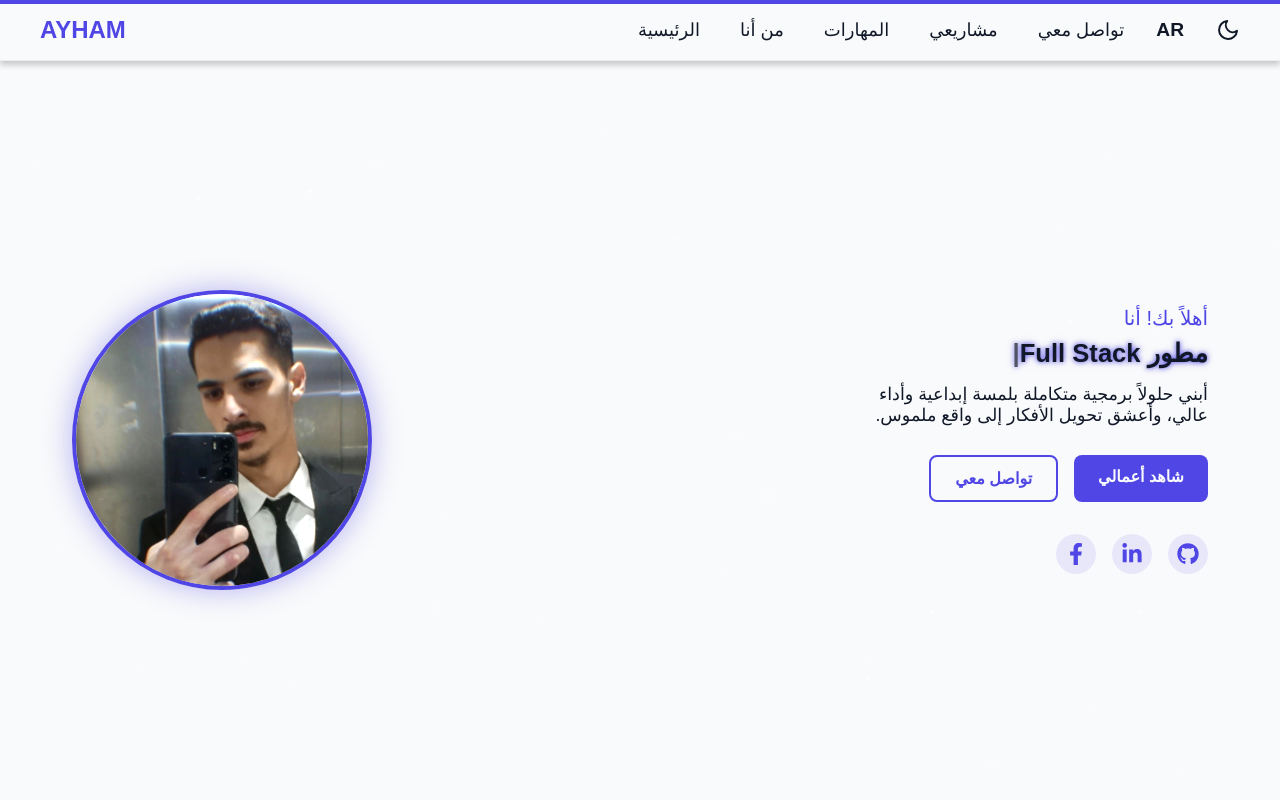
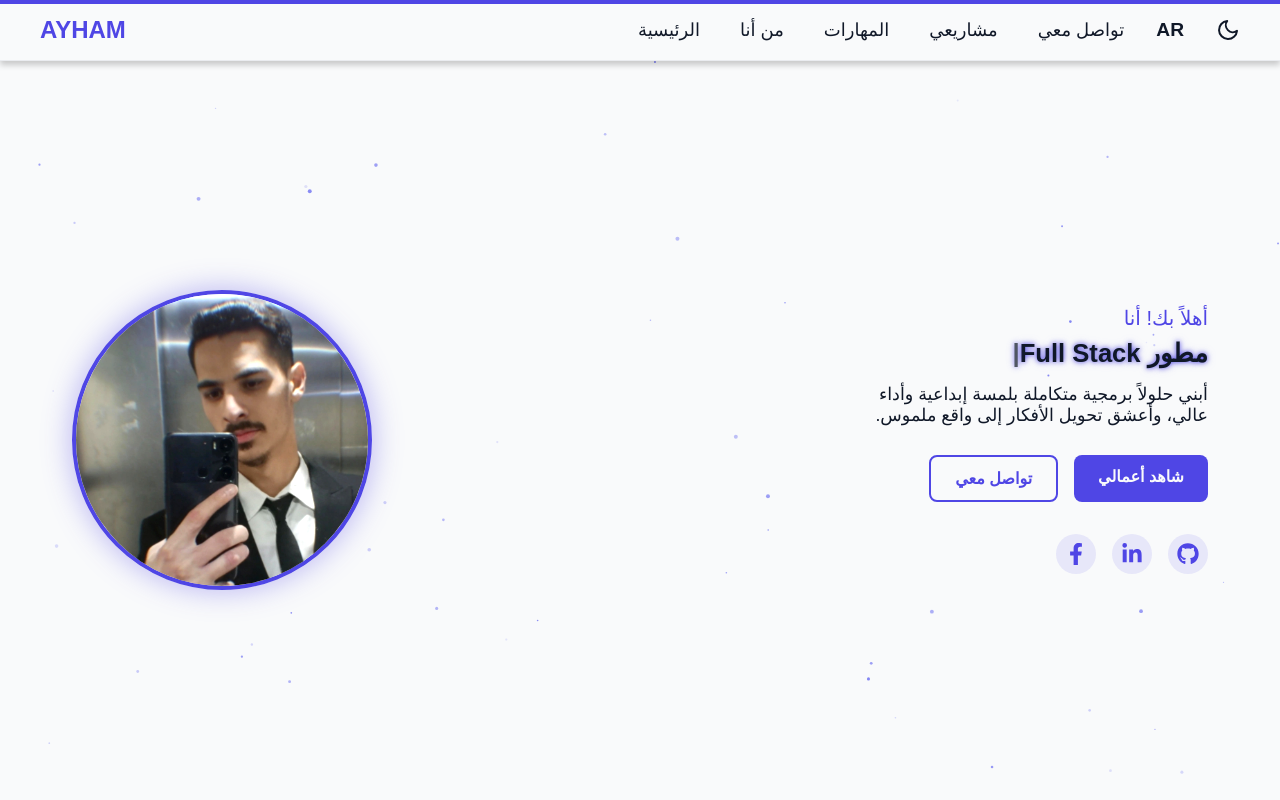
Before and after one commit to Ayham1najeb/portfolio-ayham, a React (Vite) app: page / in a window 1280 px wide. Shown: the top 800 px of the page. Built offline with nearby package versions, Linux system fonts and the light colour scheme.

Commit message:
Fix particles visibility by tweaking color, zIndex and DOM stacking context

```diff
--- a/src/App.jsx
+++ b/src/App.jsx
@@ -38,7 +38,7 @@ function App() {
             zIndex: 1000
           }}
         />
-        <div className="min-h-screen">
+        <div className="min-h-screen" style={{ position: 'relative', zIndex: 1 }}>
           <Navbar />
 
           <main style={{ paddingTop: '5rem' }}>
--- a/src/components/ParticlesBackground.jsx
+++ b/src/components/ParticlesBackground.jsx
@@ -41,7 +41,7 @@ const ParticlesBackground = () => {
         },
         particles: {
             color: {
-                value: "#ffffff",
+                value: "#6366F1", // Indigo color visible in both light and dark mode
             },
             links: {
                 enable: false, // No links, just stars
@@ -84,7 +84,7 @@ const ParticlesBackground = () => {
 
     if (init) {
         return (
-            <div style={{ position: "fixed", top: 0, left: 0, width: "100%", height: "100%", zIndex: -10 }}>
+            <div style={{ position: "fixed", top: 0, left: 0, width: "100%", height: "100%", zIndex: 0, pointerEvents: "none" }}>
                 <Particles id="tsparticles" options={options} />
             </div>
         );
```
